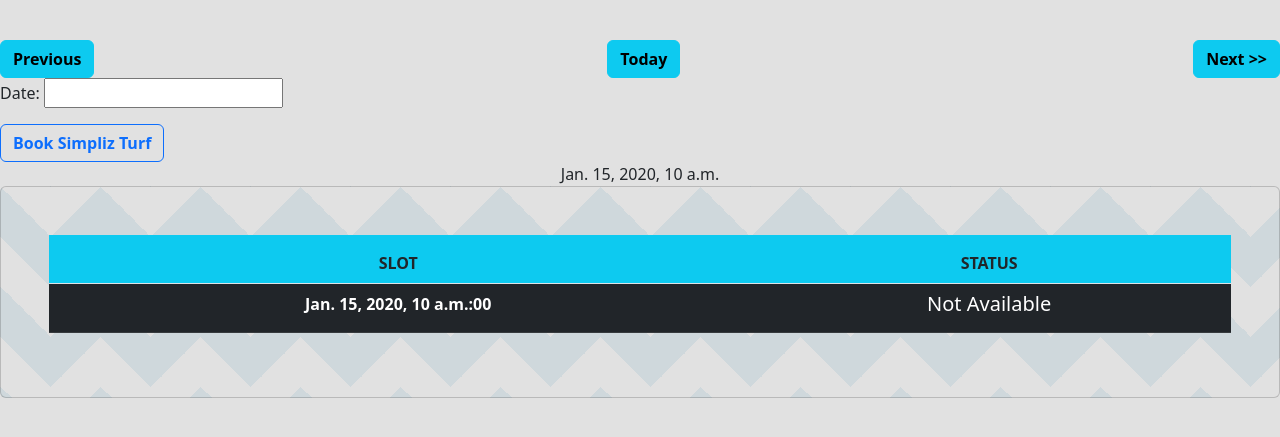
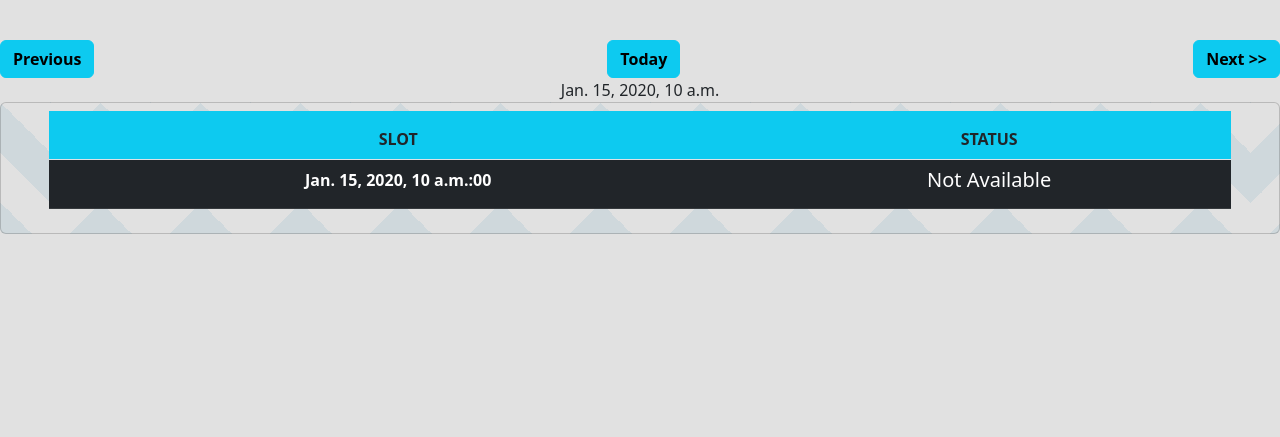
Before and after one commit to adonisrods/court-booking, a Django app: template templates/accounts/booking.html in a window 1280 px wide. Shown: the part 56-493 px from the top of the page. Run offline with Django 4.2, Linux system fonts and the light colour scheme; the template is opened without the code that fills it: most values are stand-ins (such as "Sample title", 1, 10 or a date in 2020).

Commit message:
full code working one

```diff
--- a/accounts/models.py
+++ b/accounts/models.py
@@ -25,4 +25,4 @@ class booking_info(models.Model):
     ground_name=models.CharField(max_length=30)
 
     def __str__(self):
-        return '{} {} {}'.format(str(self.slot_time), str(self.date), str(self.ground_name))
+        return '{} {} {} {}'.format(str(self.slot_time), str(self.date), str(self.ground_name),str(self.phone_no_registered))
--- a/formbooking/settings.py
+++ b/formbooking/settings.py
@@ -25,7 +25,7 @@ SECRET_KEY = 'django-insecure-g_so0-=o%yp55b=ch)amgw1o@b#m6chb!$00vnpg^95q=&tqvn
 # SECURITY WARNING: don't run with debug turned on in production!
 DEBUG = True
 
-ALLOWED_HOSTS = []
+ALLOWED_HOSTS = ['192.168.0.169']
 
 
 # Application definition
--- a/formbooking/urls.py
+++ b/formbooking/urls.py
@@ -22,6 +22,6 @@ urlpatterns = [
     path('',send_otp),
     re_path(r'^verifyotp/(?P<phone>\d+)/',verify_otp,name="verifyotp"),
     re_path(r'^dashbord/(?P<phone>\d+)/',dashbord, name="dashbord"),
-    re_path(r'^booking/(?P<phone>\d+)/(?P<date>\d+)/',booking,name="booking"),
+    re_path(r'^booking/(?P<phone>\d+)/(?P<ground_name>\D+)/(?P<date>\d+)/',booking,name="booking"),
     re_path(r'^bookingconfirm/(?P<phone>\d+)/(?P<id>\d+)/',bookingconfirm,name="bookingconfirm")
 ]
--- a/templates/accounts/booking.html
+++ b/templates/accounts/booking.html
@@ -29,11 +29,11 @@
       <br>
       <br>
         <div class="d-flex justify-content-between">
-          <a class="btn btn-info right mr-2" href="{% url 'booking' phone previous_date %}"> <b>Previous</b> </a>
-          <a class="btn btn-info right mr-2" href="{% url 'booking' phone today_date %}"> <b>Today</b> </a>
-          <a class="btn btn-info right mr-2" href="{% url 'booking' phone next_date %}"> <b>Next >></b> </a>
+          <a class="btn btn-info right mr-2" href="{% url 'booking' phone ground_name previous_date %}"> <b>Previous</b> </a>
+          <a class="btn btn-info right mr-2" href="{% url 'booking' phone ground_name today_date %}"> <b>Today</b> </a>
+          <a class="btn btn-info right mr-2" href="{% url 'booking' phone ground_name next_date %}"> <b>Next >></b> </a>
         </div>
-        <link rel="stylesheet" href="//code.jquery.com/ui/1.13.2/themes/base/jquery-ui.css">
+        <!-- <link rel="stylesheet" href="//code.jquery.com/ui/1.13.2/themes/base/jquery-ui.css">
         <link rel="stylesheet" href="/resources/demos/style.css">
         <script src="https://code.jquery.com/jquery-3.6.0.js"></script>
     <script src="https://code.jquery.com/ui/1.13.2/jquery-ui.js"></script>
@@ -44,10 +44,10 @@
           </script>
         <p>Date: <input type="text" id="datepicker"></p>
         <form name="login" method="post" action="">
-          <button type="submit" name="sendotp" value="sendotp" class="btn btn-outline-primary me-2"><b>Book Simpliz Turf</b></button>
-          <!-- <a class="card-text" href="/booking/{{date}}" ><button class="btn btn-outline-info me-2" type="button">Book Simpliz Turf</button></a> -->
+          <button type="submit" name="sendotp" value="sendotp" class="btn btn-outline-primary me-2"><b>check</b></button>
+          <a class="card-text" href="/booking/{{date}}" ><button class="btn btn-outline-info me-2" type="button">Book Simpliz Turf</button></a>
           {% csrf_token %}
-          </form>
+          </form> -->
 
       <div class="d-flex justify-content-center">{{ current_date }}</div>
 
@@ -61,7 +61,7 @@ background: linear-gradient(135deg, var(--bg) 25%, transparent 25%) -50px 0,
   linear-gradient(45deg, var(--bg) 25%, transparent 25%);
 background-size: 100px 100px;
 background-color: var(--stripe);" class="card bg-glass " style="color: blueviolet;">
-  <div class="card-body px-5 py-5 px-md-5">
+  <div class="card-body px-5 py-2 px-md-5">
 
   <table class="table  text-center ">
     <thead bgcolor="#0dcaf0">
--- a/templates/accounts/bookingconfirm.html
+++ b/templates/accounts/bookingconfirm.html
@@ -51,10 +51,10 @@
               </div> -->
 
 
-              <h4 class="card-title text-white  " style="font-family:  serif"  >Hello {{user_info.username}}, Phone No:{{user_info.phone_number}} </h4>
+              <h4 class="card-title text-white  " style="font-family:  serif"  >Hello {{user_info.username}},<br> Phone No:{{user_info.phone_number}} </h4>
               <p class="card-text text-white" ><h5 class="text-white">Are you sure that you want to book  <u>Slot {{booking_info.slot_time}}:00 hrs</u> on <u>{{booking_info.date}}</u> at "{{booking_info.ground_name}}"</h5></p>
               <form name="login" method="post" action="">
-                <a href="/booking/{{user_info.phone_number}}" class="btn btn-outline-danger me-2">back</a>
+                <a href="javascript:history.back()" class="btn btn-outline-danger me-2">back</a>
                 <button type="submit" name="sendotp" value="sendotp" class="btn btn-outline-info me-2">Confirm Booking</button>
                 <!-- <a class="card-text" href="/booking/{{date}}" ><button class="btn btn-outline-info me-2" type="button">Book Simpliz Turf</button></a> -->
                 {% csrf_token %}
```
Also changed, not shown: accounts/views.py (+76 -28 lines), templates/accounts/dashbord.html (+24 -7 lines), db.sqlite3.
